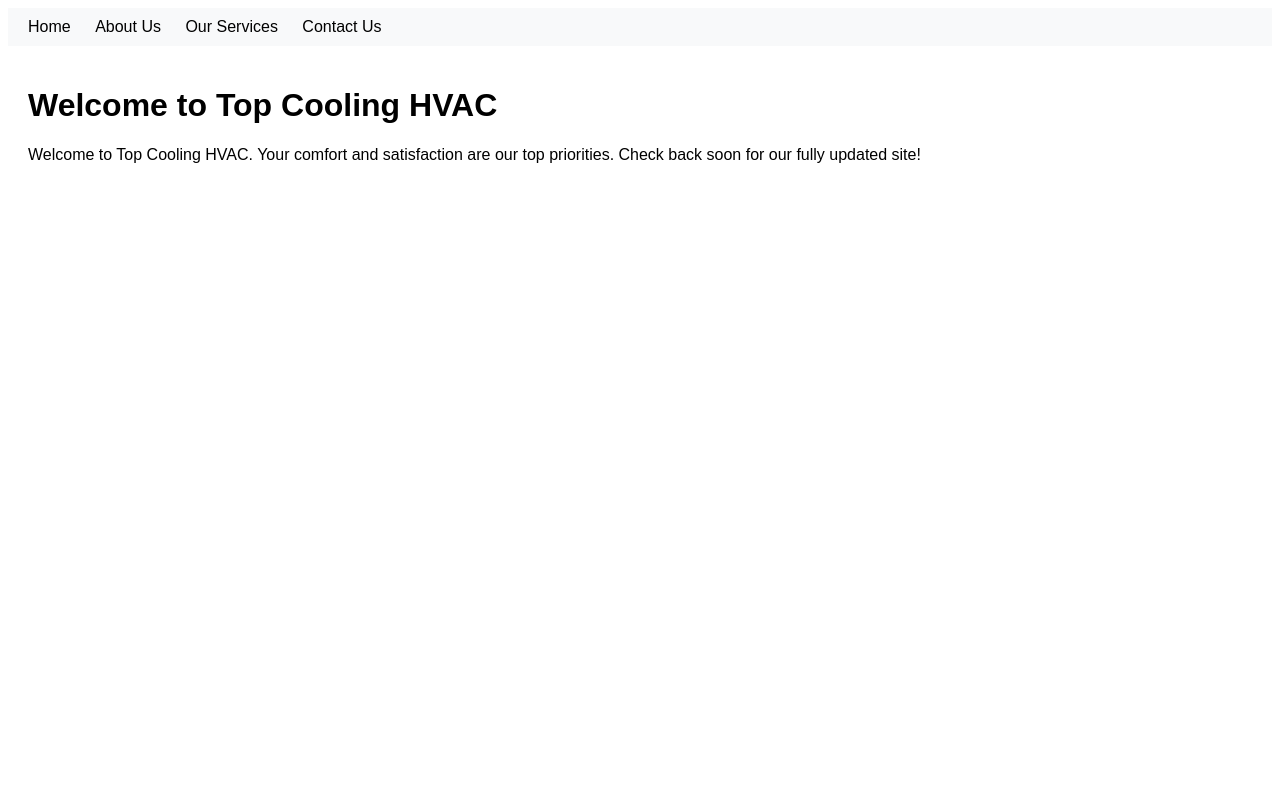
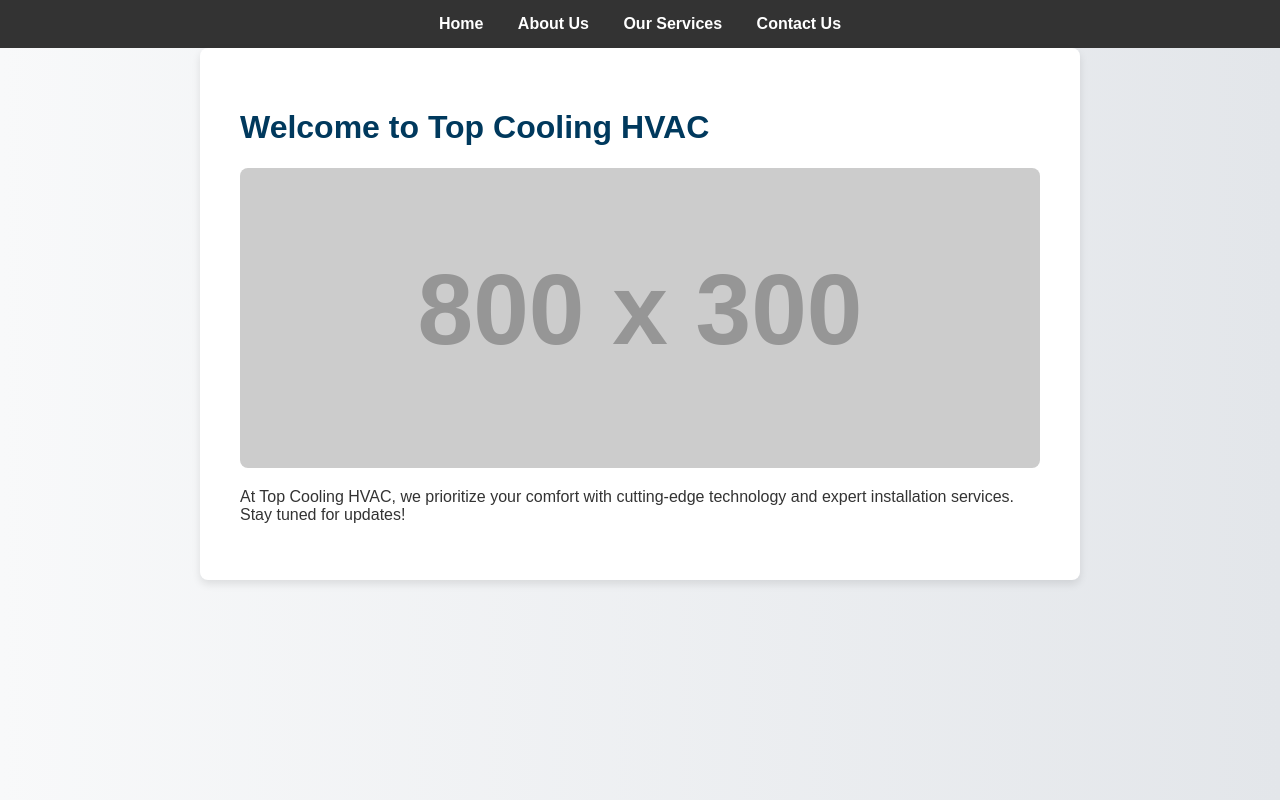
Before and after one commit to racheltopcooling/racheltopcooling.github.io, a plain HTML site: page index.html in a window 1280 px wide. Drawn offline with Linux system fonts and the light colour scheme; placeholder pictures from the web are drawn by us.

Commit message:
Add files via upload

```diff
--- a/index.html
+++ b/index.html
@@ -5,10 +5,41 @@
     <meta name="viewport" content="width=device-width, initial-scale=1.0">
     <title>Home - Top Cooling HVAC</title>
     <style>
-        body { font-family: Arial, sans-serif; }
-        nav { background-color: #f8f9fa; padding: 10px; }
-        nav a { margin: 0 10px; text-decoration: none; color: #000; }
-        main { padding: 20px; }
+      body {
+          font-family: Arial, sans-serif;
+          background: linear-gradient(to right, #f8f9fa, #e3e6ea);
+          color: #333;
+          margin: 0;
+      }
+      nav {
+          background-color: #333;
+          padding: 15px;
+          text-align: center;
+      }
+      nav a {
+          margin: 0 15px;
+          text-decoration: none;
+          color: #fff;
+          font-weight: bold;
+      }
+      nav a:hover {
+          color: #ffcb05;
+      }
+      main {
+          padding: 40px;
+          max-width: 800px;
+          margin: auto;
+          background: #fff;
+          border-radius: 8px;
+          box-shadow: 0 4px 8px rgba(0,0,0,0.1);
+      }
+      h1 {
+          color: #00395d;
+      }
+      img {
+          width: 100%;
+          border-radius: 8px;
+      }
     </style>
 </head>
 <body>
@@ -22,7 +53,8 @@
 
     <main>
         <h1>Welcome to Top Cooling HVAC</h1>
-        <p>Welcome to Top Cooling HVAC. Your comfort and satisfaction are our top priorities. Check back soon for our fully updated site!</p>
+        <img src="https://via.placeholder.com/800x300" alt="Cooling System Image">
+        <p>At Top Cooling HVAC, we prioritize your comfort with cutting-edge technology and expert installation services. Stay tuned for updates!</p>
     </main>
 
 </body>
```
Also changed, not shown: about.html (+2 -3 lines), contact.html (+3 -4 lines), services.html (+2 -3 lines).
